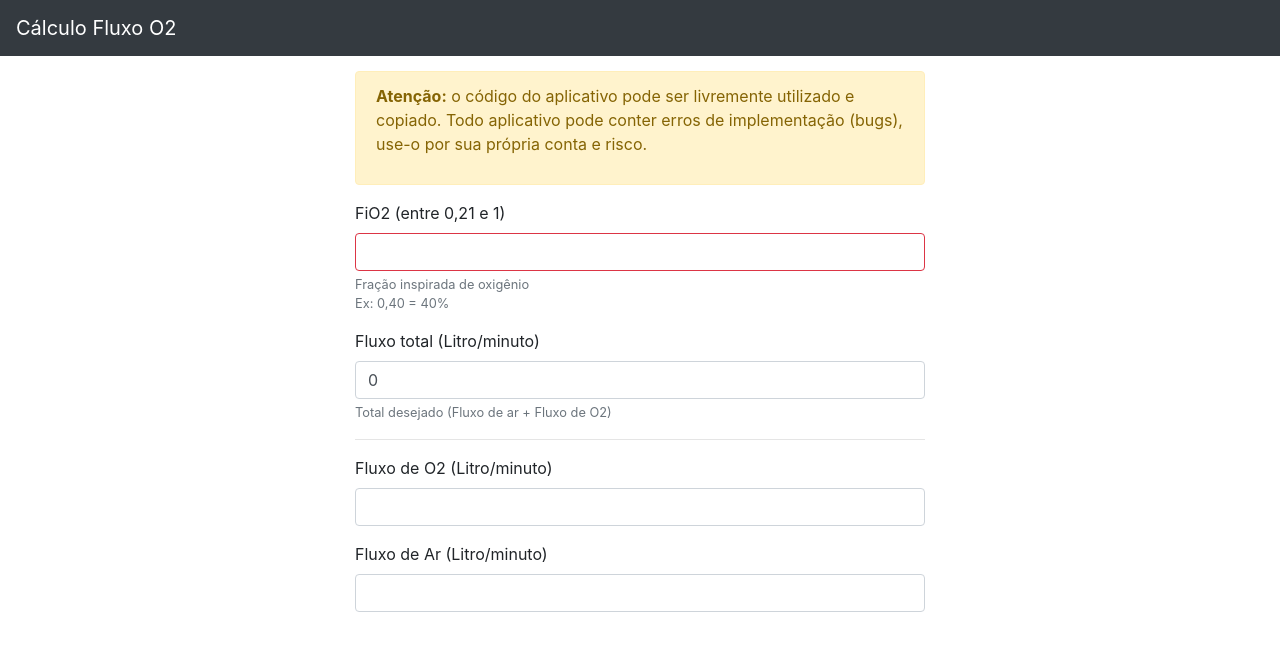
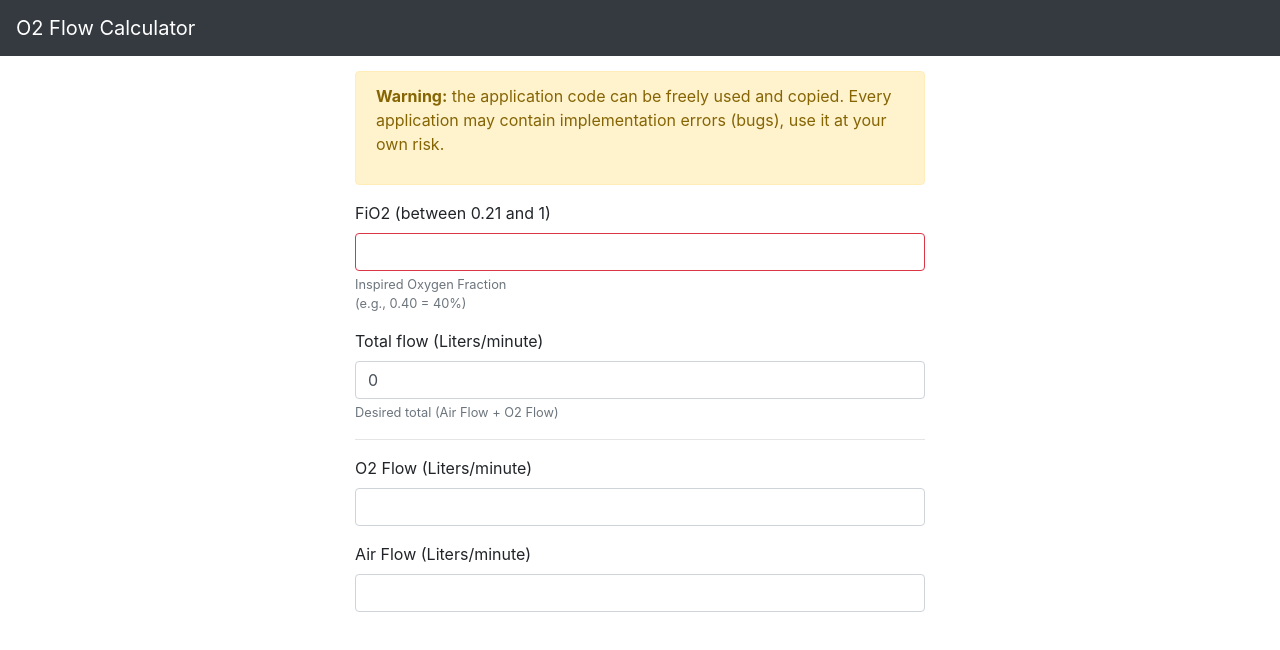
Before and after one commit to alencar-felipe/o2-flow, a plain HTML site: page index.html in a window 1280 px wide. Drawn offline with nearby package versions, Linux system fonts and the light colour scheme.

Commit message:
translation to english

```diff
--- a/index.html
+++ b/index.html
@@ -1,5 +1,5 @@
 <!doctype html>
-<html lang="pt-br">
+<html lang="en">
   <head>
     <!-- Required meta tags -->
     <meta charset="utf-8">
@@ -9,37 +9,37 @@
     <link rel="stylesheet" href="https://maxcdn.bootstrapcdn.com/bootstrap/4.0.0/css/bootstrap.min.css" integrity="sha384-Gn5384xqQ1aoWXA+058RXPxPg6fy4IWvTNh0E263XmFcJlSAwiGgFAW/dAiS6JXm" crossorigin="anonymous">
     <link rel="stylesheet" href="style.css">
 
-    <title>Cálculo Fluxo O2</title>
+    <title>O2 Flow Calculator</title>
   </head>
   <body onload="onLoad()">
     <nav class="navbar navbar-expand-lg navbar-dark bg-dark">
-        <a class="navbar-brand" href="#">Cálculo Fluxo O2</a>
+        <a class="navbar-brand" href="#">O2 Flow Calculator</a>
 
     </nav>
 
     <div class="content">
         <div class="alert alert-warning" role="alert">
-            <p><strong>Atenção:</strong> o código do aplicativo pode ser livremente utilizado e copiado. Todo aplicativo pode conter erros de implementação (bugs), use-o por sua própria conta e risco.</p>
+            <p><strong>Warning:</strong> the application code can be freely used and copied. Every application may contain implementation errors (bugs), use it at your own risk.</p>
         </div>
 
         <form>
             <div class="form-group">
-              <label for="fio2">FiO2 (entre 0,21 e 1)</label>
+              <label for="fio2">FiO2 (between 0.21 and 1)</label>
               <input type="number" class="form-control" id="fio2" aria-describedby="fio2Help" value="0,21" step=".01">
-              <small id="fio2Help" class="form-text text-muted">Fração inspirada de oxigênio<br>Ex: 0,40 = 40%</small>
+              <small id="fio2Help" class="form-text text-muted">Inspired Oxygen Fraction<br>(e.g., 0.40 = 40%)</small>
             </div>
             <div class="form-group">
-              <label for="totalFlow">Fluxo total (Litro/minuto)</label>
+              <label for="totalFlow">Total flow (Liters/minute)</label>
               <input type="number" class="form-control" id="totalFlow" aria-describedby="totalFlowHelp" value="0" placeholder="0">
-              <small id="totalFlowHelp" class="form-text text-muted">Total desejado (Fluxo de ar + Fluxo de O2)</small>
+              <small id="totalFlowHelp" class="form-text text-muted">Desired total (Air Flow + O2 Flow)</small>
             </div>
             <hr>
             <div class="form-group">
-              <label for="o2Flow">Fluxo de O2 (Litro/minuto)</label>
+              <label for="o2Flow">O2 Flow (Liters/minute)</label>
               <input class="form-control" id="o2Flow" placeholder="0" readonly>
             </div>
             <div class="form-group">
-              <label for="airFlow">Fluxo de Ar (Litro/minuto)</label>
+              <label for="airFlow">Air Flow (Liters/minute)</label>
               <input class="form-control" id="airFlow" placeholder="0" readonly>
             </div>
 
```
